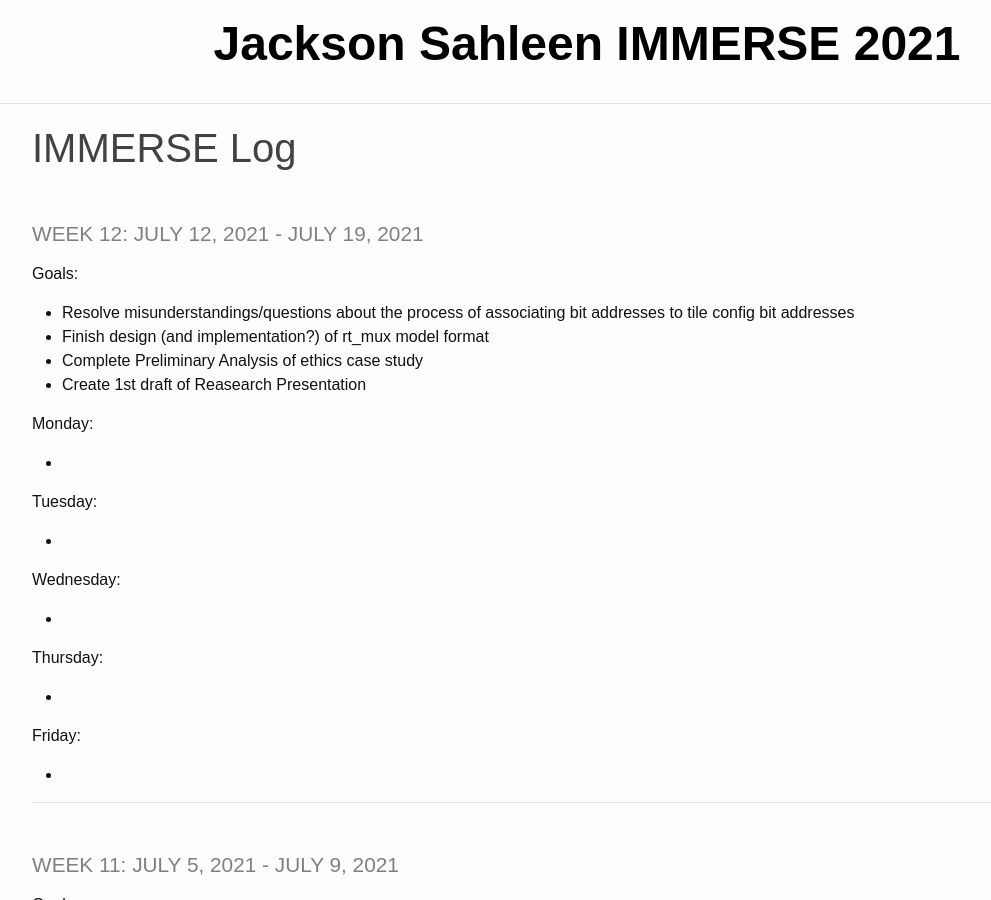
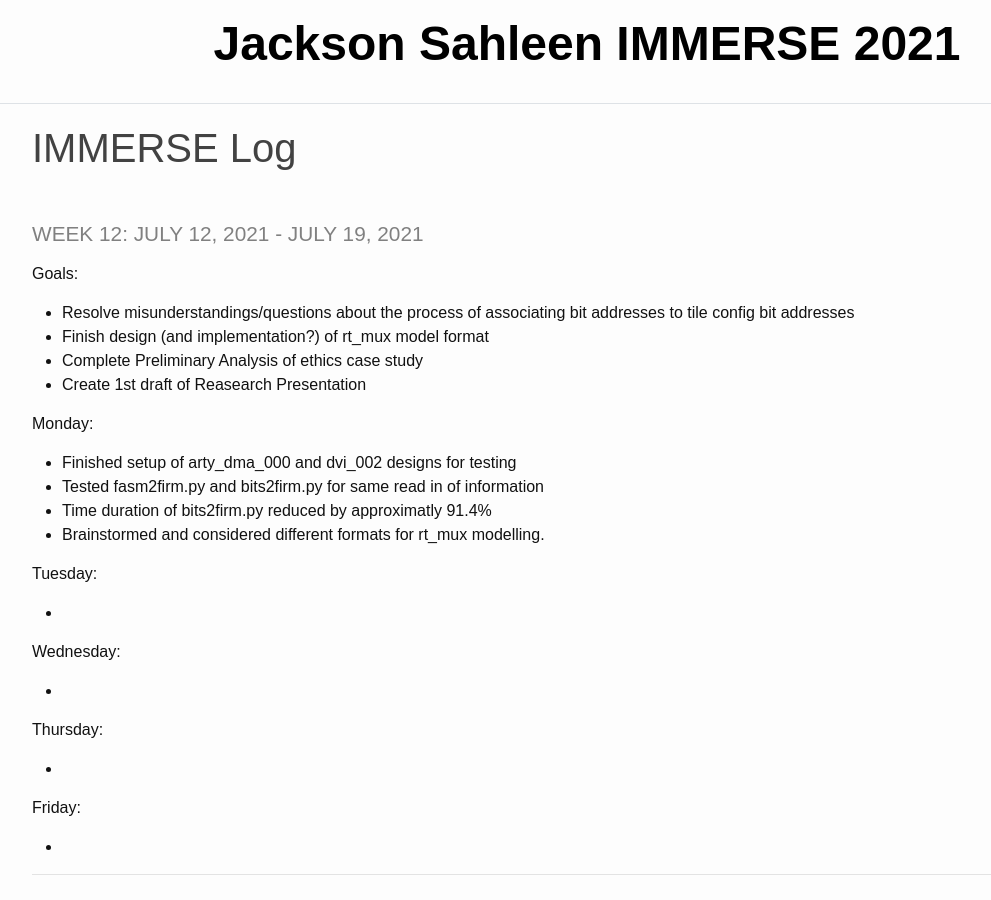
Before and after one commit to JacksonSahleen/IMMERSE_2021_log, a Jekyll site: the page built from _pages/log.md, in a window 1280 px wide and 900 px high. Shown: the whole window, without its empty margins (53-1044 px from the left). Built offline with Jekyll 4.4.1, drawn with Linux system fonts in a browser that asks for light colours.

Commit message:
v4.14: Updated through 7/12/2021

```diff
--- a/_pages/log.md
+++ b/_pages/log.md
@@ -14,7 +14,10 @@ title: IMMERSE Log
 
 **Monday**:
 
--
+- Finished setup of arty_dma_000 and dvi_002 designs for testing
+- Tested fasm2firm.py and bits2firm.py for same read in of information
+- Time duration of bits2firm.py reduced by approximatly 91.4%
+- Brainstormed and considered different formats for rt_mux modelling.
 
 **Tuesday**:
 
```
